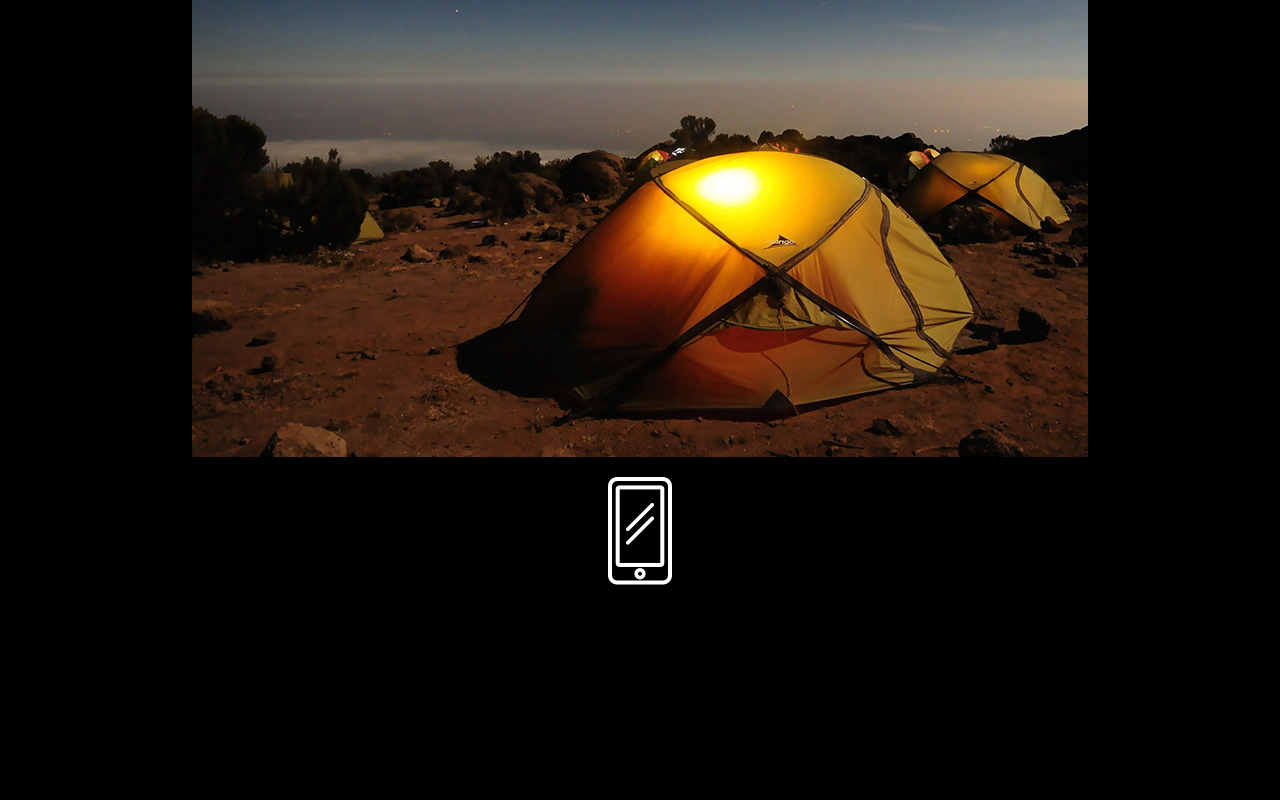
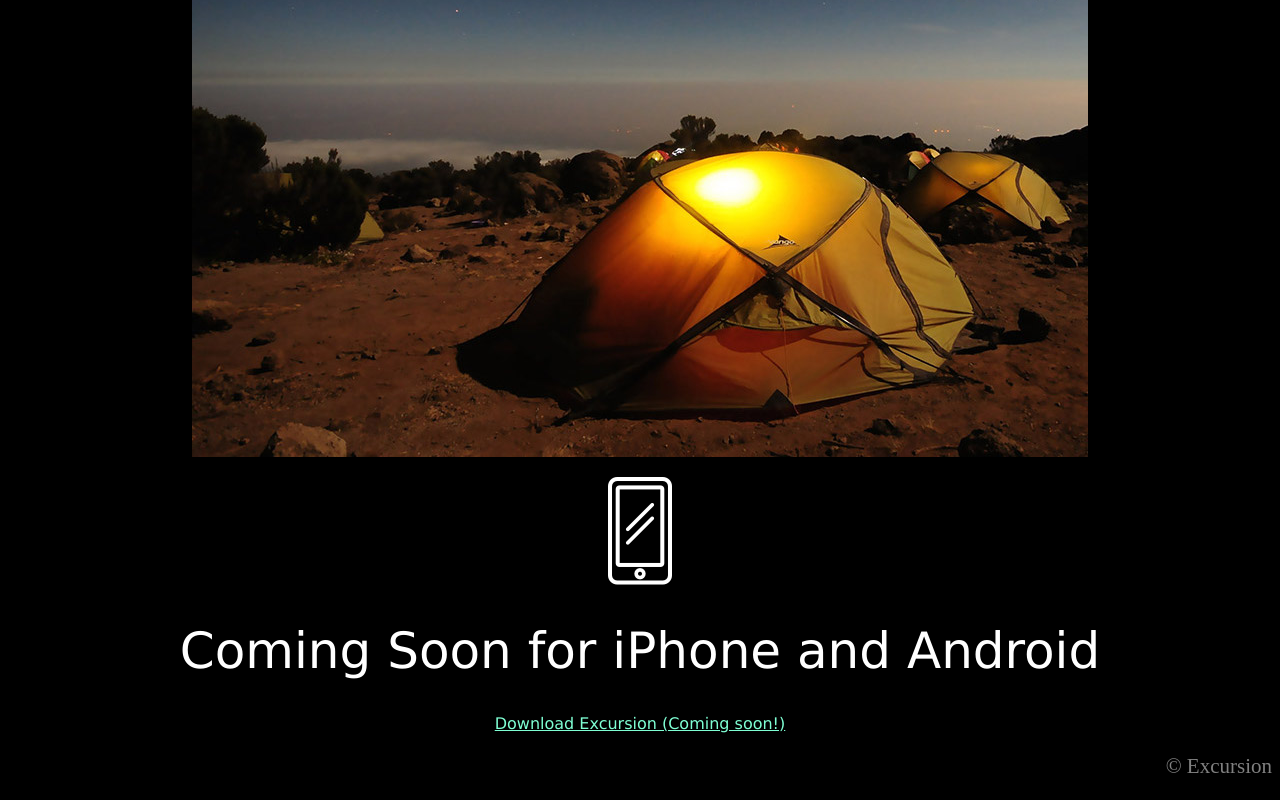
Before and after one commit to ztencer/excursion, a plain HTML site: page index.html in a window 1280 px wide. Shown: the part 548-1348 px from the top of the page. Before the commit the page ends 1153 px from the top, so only its background shows below. Drawn offline with Linux system fonts and the light colour scheme.

Commit message:
project final

```diff
--- a/index.html
+++ b/index.html
@@ -20,6 +20,10 @@
     <p>
     <img src="./resources/images/phone.png"/>
     </p>
+    <h1>Coming Soon for iPhone and Android</h1>
+    <a class="dlink" href="#">Download Excursion
+      (Coming soon!)</a>
+    <p class="footer">© Excursion</p>
 
   </body>
 </html>
--- a/resources/css/style.css
+++ b/resources/css/style.css
@@ -29,3 +29,9 @@ h2 {
   font-size: 21px;
   color: Gray;
 }
+
+.footer {
+  color: Gray;
+  text-align: right;
+  font-size: 21px
+}
```
